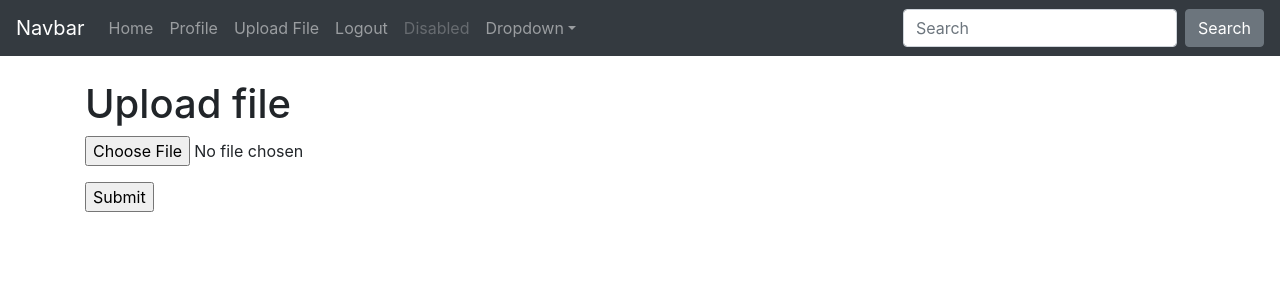
After one commit to pisyek/flask-microblog, a Flask app: page /upload-file in a window 1280 px wide. The commit adds this page. Shown: the top 300 px of the page. Run offline with Flask 2, Linux system fonts and the light colour scheme; the visitor is signed in with stand-in values (Sample User, id 1); data comes from the database, SQL or seed files in the repository; both versions use the stored data as it was after the commit; some libraries are stand-ins or nearby versions.

Commit message:
add import json file

```diff
--- a/app/forms.py
+++ b/app/forms.py
@@ -1,5 +1,6 @@
 from flask_wtf import FlaskForm
-from wtforms import StringField, PasswordField, BooleanField, SubmitField, TextAreaField
+from flask_wtf.file import FileRequired, FileAllowed
+from wtforms import StringField, PasswordField, BooleanField, SubmitField, TextAreaField, FileField
 from wtforms.validators import DataRequired, ValidationError, Email, EqualTo, Length
 from app.models import User
 
@@ -31,3 +32,10 @@ class EditProfileForm(FlaskForm):
     username = StringField('Username', validators=[DataRequired()])
     about_me = TextAreaField('About me', validators=[Length(min=0, max=140)])
     submit = SubmitField('Submit')
+
+class UploadFileForm(FlaskForm):
+    selected_file = FileField('Select File', validators=[
+        FileRequired(),
+        FileAllowed(['pdf', 'png', 'jpg', 'json'], 'PDF only.')
+    ])
+    submit = SubmitField('Submit')
--- a/app/routes.py
+++ b/app/routes.py
@@ -1,14 +1,14 @@
 from datetime import datetime
 from flask import render_template, flash, redirect, url_for, request
+from flask import json as fJson
 from flask_login import current_user, login_user, logout_user, login_required
 from werkzeug.urls import url_parse
 from app import app
 from app import db
-from app.forms import LoginForm, RegistrationForm, EditProfileForm
+from app.forms import LoginForm, RegistrationForm, EditProfileForm, UploadFileForm
 from app.models import User
 
 @app.route('/')
-@app.route('/index')
 @login_required
 def index():
     user = {'username': 'hafiz'}
@@ -80,3 +80,17 @@ def edit_profile():
         form.username.data = current_user.username
         form.about_me.data = current_user.about_me
     return render_template('edit_profile.html', form=form)
+
+'''
+Upload file json/csv/excel
+'''
+@app.route('/upload-file', methods=['GET', 'POST'])
+@login_required
+def upload_file():
+    form = UploadFileForm()
+    if form.validate_on_submit():
+        app.logger.info('import file')
+        data = fJson.load(form.selected_file.data)
+        #app.logger.info(data[0]['tags'][0])
+        flash('Import success.')
+    return render_template('upload.html', form=form)
--- a/app/templates/base.html
+++ b/app/templates/base.html
@@ -42,6 +42,9 @@
             {% else %}
             <li class="nav-item">
               <a class="nav-link" href="{{ url_for('user', username=current_user.username) }}">Profile</a>
+            </li>
+            <li class="nav-item">
+              <a class="nav-link" href="{{ url_for('upload_file') }}">Upload File</a>
             </li>
             <li class="nav-item">
               <a class="nav-link" href="{{ url_for('logout') }}">Logout</a>
--- /dev/null
+++ b/app/templates/upload.html
@@ -0,0 +1,18 @@
+{% extends "base.html" %}
+
+{% block content %}
+    <h1>Upload file</h1>
+
+    <form action="" method="POST" enctype="multipart/form-data">
+        {{ form.hidden_tag() }}
+
+        <p>{{ form.selected_file() }}
+            <br>
+            {% for error in form.selected_file.errors %}
+            <span style="color: red;">[{{ error }}]</span>
+            {% endfor %}
+        </p>
+
+        <p>{{ form.submit() }}</p>
+    </form>
+{% endblock %}
```
Also changed, not shown: app.db.
